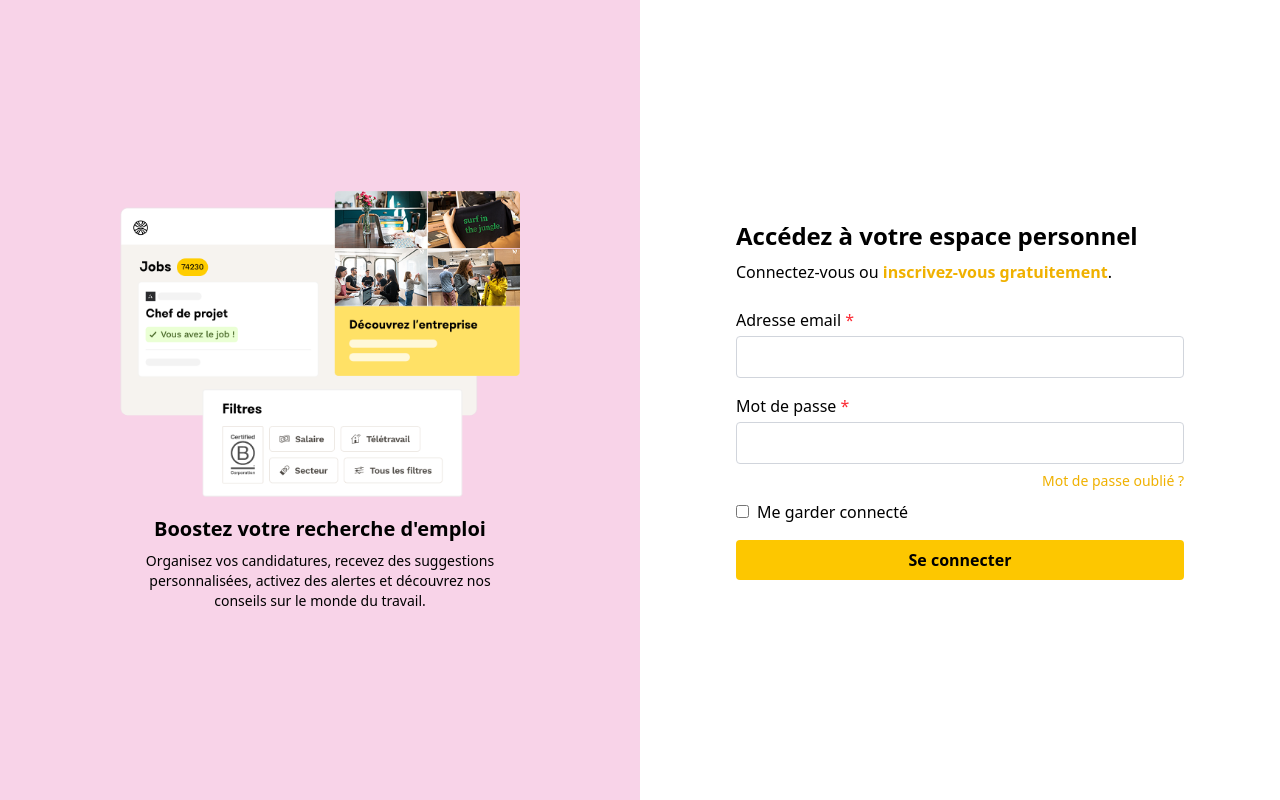
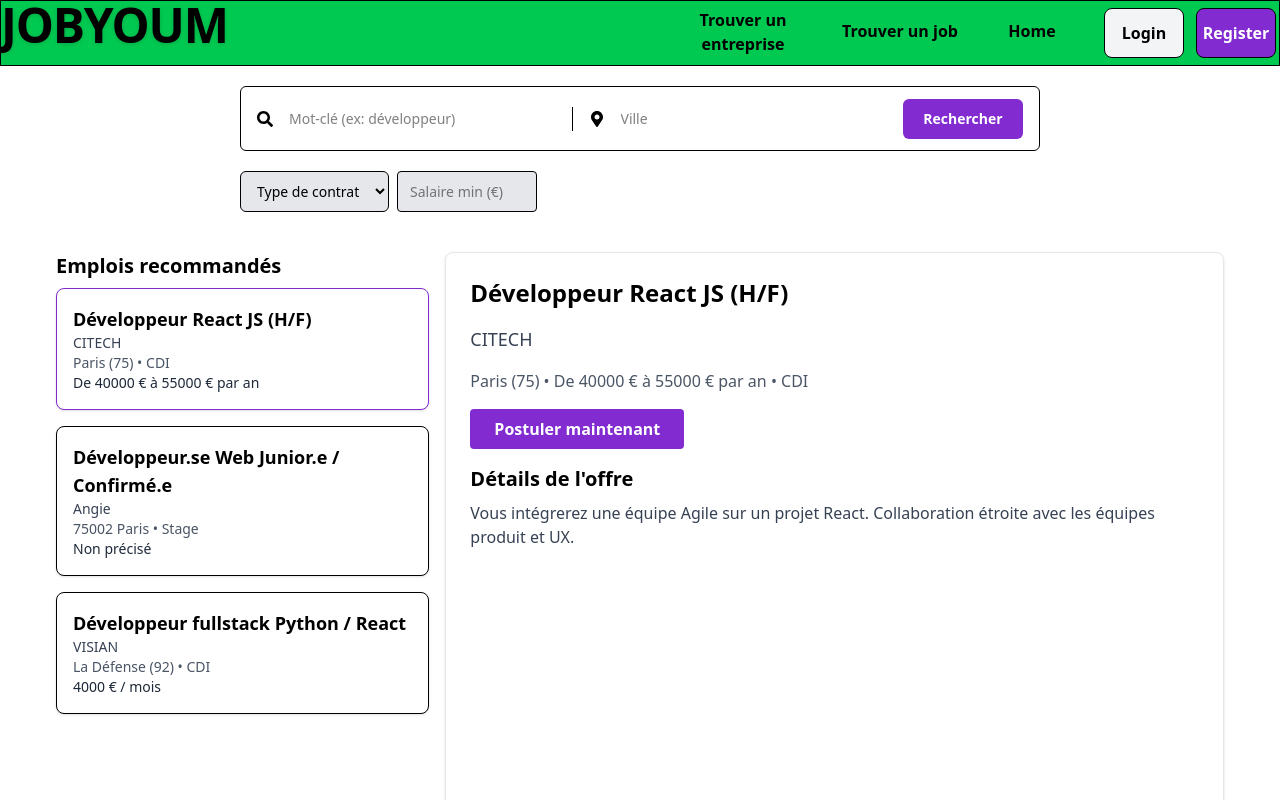
Before and after one commit to mohssine32/Job-search-engine, a React (Vite) app in the folder Frontend/: page /jobpage in a window 1280 px wide. Before the commit this address led to /login. Shown: the top 800 px of the page. Built offline with nearby package versions, Linux system fonts and the light colour scheme.

Commit message:
la deuxieme commit

```diff
--- a/Frontend/package.json
+++ b/Frontend/package.json
@@ -12,6 +12,7 @@
   "dependencies": {
     "@heroicons/react": "^2.2.0",
     "@tailwindcss/vite": "^4.1.11",
+    "axios": "^1.11.0",
     "lucide": "^0.533.0",
     "lucide-react": "^0.533.0",
     "react": "^19.1.0",
--- a/Frontend/src/App.tsx
+++ b/Frontend/src/App.tsx
@@ -1,4 +1,4 @@
-/*import { Routes, Route } from 'react-router-dom'
+import { Routes, Route } from 'react-router-dom'
 import LandingPage from "./pages/Landingpages"
 import LoginPage from "./pages/Loginpage"
 import RegisterPage from "./pages/Registrepage"
@@ -19,33 +19,4 @@ function App() {
   )
 }
 
-export default App*/
-
-import { Routes, Route, Navigate } from 'react-router-dom';
-import { useState } from 'react';
-import LandingPage from "./pages/Landingpages";
-import LoginPage from "./pages/Loginpage";
-import RegisterPage from "./pages/Registrepage";
-import Jobpage from "./pages/Jobpage";
-
-function App() {
-  const [isAuthenticated, setIsAuthenticated] = useState(false);
-
-  return (
-    <Routes>
-      <Route path="/" element={<LandingPage />} />
-      <Route path="/login" element={<LoginPage onLogin={() => setIsAuthenticated(true)} />} />
-      <Route path="/register" element={<RegisterPage />} />
-
-      {/* Route protégée */}
-      <Route
-        path="/jobpage"
-        element={
-          isAuthenticated ? <Jobpage onLogout={() => setIsAuthenticated(false)} /> : <Navigate to="/login" />
-        }
-      />
-    </Routes>
-  );
-}
-
-export default App;
+export default App
--- a/Frontend/src/components/JobFilterWithSearch.tsx
+++ b/Frontend/src/components/JobFilterWithSearch.tsx
@@ -50,7 +50,7 @@ export default function JobFilterWithSearch({ onFilterChange }: Props) {
         />
         <button
           type="submit"
-          className="bg-[#822BD1] text-white h-[40px] w-[120px] rounded-md  text-sm font-semibold"
+          className="bg-[#822BD1] text-white h-[40px] w-[120px] rounded-md cursor-pointer  text-sm font-bold"
         >
           Rechercher
         </button>
--- a/Frontend/src/components/Navbar.tsx
+++ b/Frontend/src/components/Navbar.tsx
@@ -2,7 +2,7 @@ import { Link } from "react-router-dom";
 
 function Navbar() {
     return (
-        <nav className="bg-white border-black border-[1px] ">
+        <nav className="/*bg-white*/ bg-green-500 border-black border-[1px] ">
             <div className="w-[1280px]  h-16 mx-auto flex justify-between">
                 <div className=" text-4xl md:text-5xl font-black uppercase tracking-tight text-black drop-shadow-sm hover:tracking-wider transition-all duration-300">
                     JOBYoum
--- a/Frontend/src/pages/Jobpage.tsx
+++ b/Frontend/src/pages/Jobpage.tsx
@@ -1,4 +1,4 @@
-import { useState } from 'react';
+/*import { useState } from 'react';
 import JobFilterWithSearch from '../components/JobFilterWithSearch';
 import Navbar from '../components/Navbar';
 
@@ -69,7 +69,7 @@ export default function JobPage() {
    <JobFilterWithSearch />
     <div className="min-h-screen flex  p-4 w-[1200px] mx-auto ">
 
-      {/* Section gauche - liste d'offres */}
+      {/* Section gauche - liste d'offres *//*}
       <div className="w-1/3 pr-4 space-y-4">
        <h1 className="text-xl font-bold mb-2">Emplois recommandés</h1>
         {jobList.map((job) => (
@@ -87,7 +87,7 @@ export default function JobPage() {
         ))}
       </div>
 
-      {/* Section droite - détails de l'offre */}
+      {/* Section droite - détails de l'offre *//*}
       <div className="w-2/3 bg-white rounded-lg shadow p-6 border-1 border-black">
         <h2 className="text-2xl font-bold mb-2">{selectedJob.title}</h2>
         <p className="text-gray-500 mb-1">{selectedJob.date}</p>
@@ -107,3 +107,103 @@ export default function JobPage() {
     </>
   );
 }
+*/
+
+import { useState } from 'react';
+import JobFilterWithSearch from '../components/JobFilterWithSearch';
+import Navbar from '../components/Navbar';
+
+const jobList = [
+  {
+    id: 1,
+    title: 'Développeur React JS (H/F)',
+    company: 'CITECH',
+    salary: 'De 40000 € à 55000 € par an',
+    contract: 'CDI',
+    city: 'Paris (75)',
+    date: '03 août 2025',
+    description:
+      'Vous intégrerez une équipe Agile sur un projet React. Collaboration étroite avec les équipes produit et UX.',
+  },
+  {
+    id: 2,
+    title: 'Développeur.se Web Junior.e / Confirmé.e',
+    company: 'Angie',
+    salary: 'Non précisé',
+    contract: 'Stage',
+    city: '75002 Paris',
+    date: '02 août 2025',
+    description:
+      'Participation au développement de projets web innovants pour de grands comptes.',
+  },
+  {
+    id: 3,
+    title: 'Développeur fullstack Python / React',
+    company: 'VISIAN',
+    salary: '4000 € / mois',
+    contract: 'CDI',
+    city: 'La Défense (92)',
+    date: '01 août 2025',
+    description:
+      'Vous développerez des plateformes web avec Python (Django) côté backend et React côté frontend.',
+  },
+];
+
+export default function JobPage() {
+  const [selectedJob, setSelectedJob] = useState(jobList[0]);
+
+  return (
+    <>
+      <Navbar />
+      <JobFilterWithSearch />
+
+      <div className="min-h-screen flex p-4 w-[1200px] mx-auto">
+        {/* Section gauche - liste d'offres */}
+        <div className="w-1/3 pr-4 space-y-4">
+          <h1 className="text-xl font-bold mb-2">Emplois recommandés</h1>
+          {jobList.map((job) => (
+            <div
+              key={job.id}
+              onClick={() => setSelectedJob(job)}
+              className={`cursor-pointer border rounded-lg p-4 bg-white shadow-sm hover:shadow-md transition ${
+                selectedJob.id === job.id ? 'border-[#822BD1]' : ''
+              }`}
+            >
+              <h2 className="text-lg font-semibold">{job.title}</h2>
+              <p className="text-sm text-gray-700">{job.company}</p>
+              <p className="text-sm text-gray-600">
+                {job.city} • {job.contract}
+              </p>
+              <p className="text-sm text-gray-800 font-medium">{job.salary}</p>
+            </div>
+          ))}
+        </div>
+
+        {/* Section droite - détails de l'offre */}
+        <div className="w-2/3 bg-white rounded-lg shadow p-6 border border-gray-200 space-y-4">
+          {/* Titre du poste */}
+          <h2 className="text-2xl font-bold">{selectedJob.title}</h2>
+
+          {/* Entreprise */}
+          <p className="text-lg text-gray-700 font-medium">{selectedJob.company}</p>
+
+          {/* Ville • Salaire • Contrat */}
+          <p className="text-gray-600">
+            {selectedJob.city} • {selectedJob.salary} • {selectedJob.contract}
+          </p>
+
+          {/* Bouton Postuler */}
+          <button className="px-6 py-2 bg-[#822BD1] font-bold cursor-pointer text-white rounded">
+            Postuler maintenant
+          </button>
+
+          {/* Détails */}
+          <div>
+            <h3 className="text-xl font-semibold mb-2">Détails de l'offre</h3>
+            <p className="text-gray-700">{selectedJob.description}</p>
+          </div>
+        </div>
+      </div>
+    </>
+  );
+}
--- a/Frontend/src/pages/Loginpage.tsx
+++ b/Frontend/src/pages/Loginpage.tsx
@@ -1,4 +1,4 @@
-/*import { Link } from 'react-router-dom'
+import { Link } from 'react-router-dom'
 import jobsearchloginpic from '../assets/jobsearchloginpic.png'
 
 
@@ -7,7 +7,7 @@ import jobsearchloginpic from '../assets/jobsearchloginpic.png'
 function LoginPage() {
   return (
     <div className="min-h-screen flex flex-col lg:flex-row">
-      {/* Partie gauche *//*}
+      {/* Partie gauche */}
       <div className="bg-[#F8D3E8] w-full lg:w-1/2 p-10 flex flex-col justify-center items-center text-center">
 
       <img src={jobsearchloginpic}  alt="" className='w-[400px]' />
@@ -18,7 +18,7 @@ function LoginPage() {
         </p>
       </div>
 
-      {/* Partie droite *//*}
+      {/* Partie droite */}
       <div className="w-full lg:w-1/2 flex justify-center items-center p-8">
         <form className="w-full max-w-md">
           <h2 className="text-2xl font-bold mb-2">Accédez à votre espace personnel</h2>
@@ -55,69 +55,4 @@ function LoginPage() {
   )
 }
 
-export default LoginPage*/
-import { Link, useNavigate } from 'react-router-dom';
-import type { FormEvent } from 'react';
-import jobsearchloginpic from '../assets/jobsearchloginpic.png';
-
-function LoginPage() {
-  const navigate = useNavigate();
-
-  const handleSubmit = (e: FormEvent) => {
-    e.preventDefault();
-
-    // Ici tu pourras plus tard faire un appel API pour vérifier les identifiants
-
-    // Si succès :
-    navigate('/jobpage');
-  };
-
-  return (
-    <div className="min-h-screen flex flex-col lg:flex-row">
-      {/* Partie gauche */}
-      <div className="bg-[#F8D3E8] w-full lg:w-1/2 p-10 flex flex-col justify-center items-center text-center">
-        <img src={jobsearchloginpic} alt="" className="w-[400px]" />
-        <h2 className="text-xl font-bold mt-4">Boostez votre recherche d'emploi</h2>
-        <p className="text-sm mt-2 max-w-sm">
-          Organisez vos candidatures, recevez des suggestions personnalisées, activez des alertes et découvrez nos conseils sur le monde du travail.
-        </p>
-      </div>
-
-      {/* Partie droite */}
-      <div className="w-full lg:w-1/2 flex justify-center items-center p-8">
-        <form className="w-full max-w-md" onSubmit={handleSubmit}>
-          <h2 className="text-2xl font-bold mb-2">Accédez à votre espace personnel</h2>
-          <p className="mb-6">
-            Connectez-vous ou <Link to="/register" className="text-yellow-500 font-semibold">inscrivez-vous gratuitement</Link>.
-          </p>
-
-          <div className="mb-4">
-            <label className="block mb-1 font-medium">Adresse email <span className="text-red-500">*</span></label>
-            <input type="email" className="w-full border border-gray-300 px-4 py-2 rounded" required />
-          </div>
-
-          <div className="mb-2">
-            <label className="block mb-1 font-medium">Mot de passe <span className="text-red-500">*</span></label>
-            <input type="password" className="w-full border border-gray-300 px-4 py-2 rounded" required />
-            <div className="text-right mt-1">
-              <Link to="/forgot-password" className="text-sm text-yellow-500">Mot de passe oublié ?</Link>
-            </div>
-          </div>
-
-          <div className="mb-4 mt-2">
-            <label className="inline-flex items-center">
-              <input type="checkbox" className="form-checkbox mr-2" />
-              Me garder connecté
-            </label>
-          </div>
-
-          <button type="submit" className="bg-yellow-400 hover:bg-yellow-500 text-black w-full py-2 font-semibold rounded">
-            Se connecter
-          </button>
-        </form>
-      </div>
-    </div>
-  );
-}
-
-export default LoginPage;
+export default LoginPage
```
Also changed, not shown: 1 other file (tests, documents, lock files or other folders).
